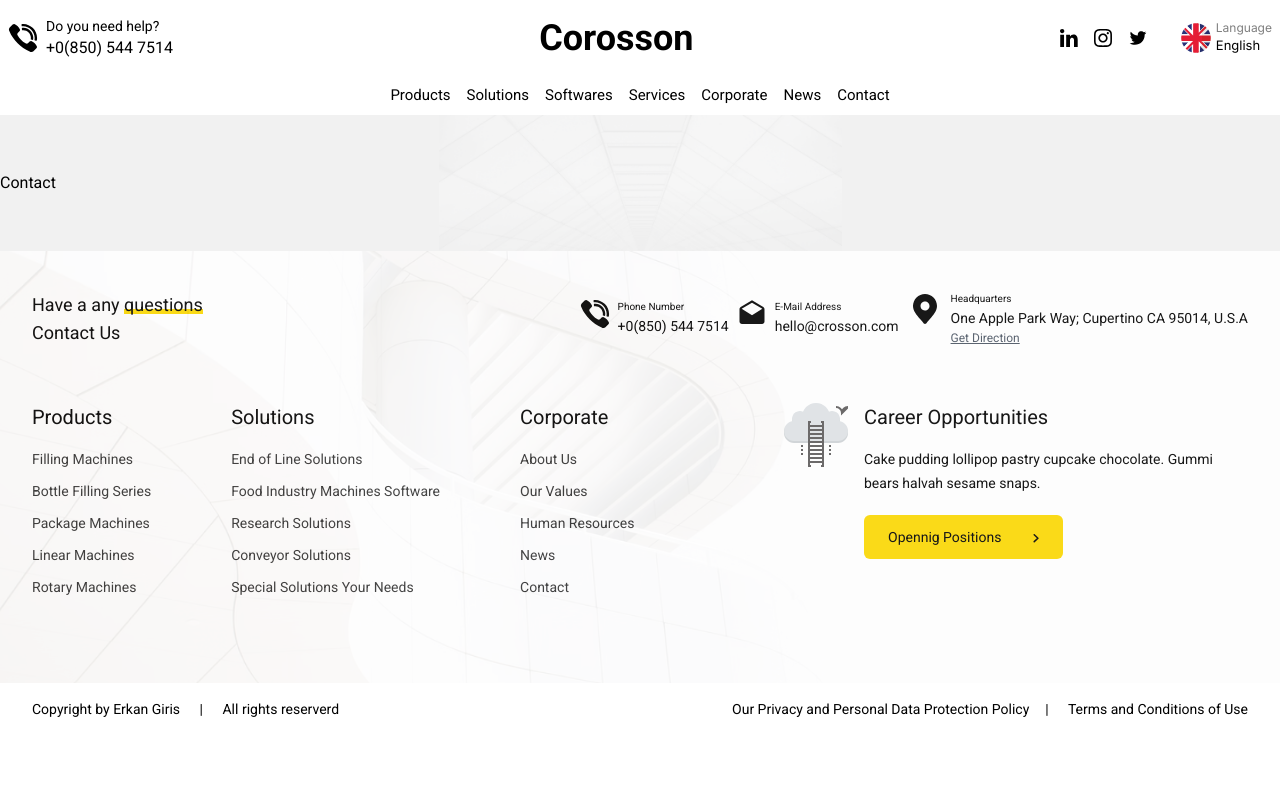
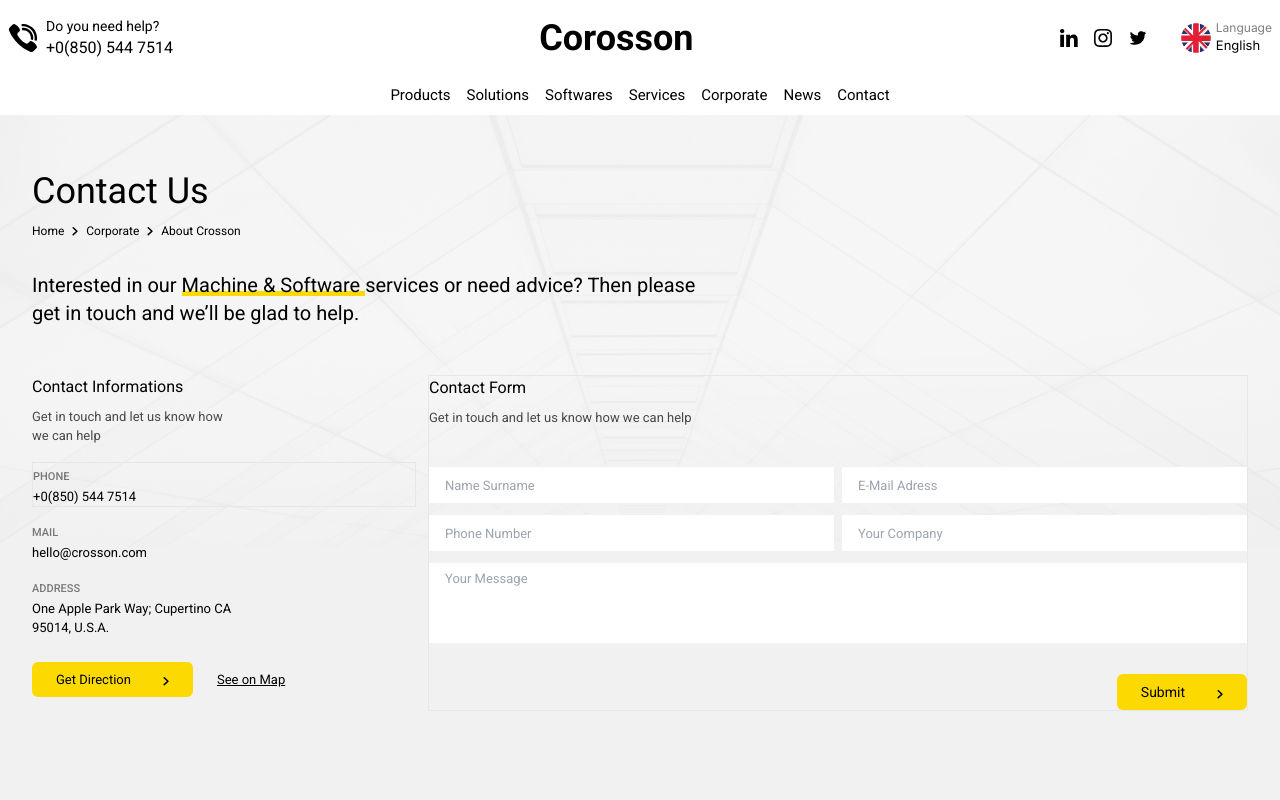
Before and after one commit to ais-sam/nextjs-business-website, a Next.js app: page /contact in a window 1280 px wide. Shown: the top 800 px of the page. Built offline with nearby package versions, Linux system fonts and the light colour scheme.

Commit message:
Add Contact page

```diff
--- /dev/null
+++ b/components/contact/ContactText.js
@@ -0,0 +1,13 @@
+import PageIntro from 'components/shared/PageIntro'
+
+const ContactText = ({className}) => {
+  return (
+    <section className={className}>
+        <PageIntro className="lg:w-[42rem]">
+            Interested in our <span className="underline-yellow z-10"> Machine & Software </span> services or need advice? Then please get in touch and we’ll be glad to help.
+        </PageIntro>
+    </section>
+  )
+}
+
+export default ContactText
--- a/components/services/ServicesText.js
+++ b/components/services/ServicesText.js
@@ -8,7 +8,7 @@
     <section className={className}>
       <PageIntro>
         Since our machines are produced in compliance with the difficult
-        conditions that can be operated 24/7, the{" "}
+        conditions that can be operated 24/7, the
         <span className="underline-yellow z-10">
           possibility of malfunction are very low.
         </span>
--- a/components/shared/Button.js
+++ b/components/shared/Button.js
@@ -1,9 +1,9 @@
 import React from 'react'
 import arrow from "../../public/icons/arrow.svg"
 import Image from 'next/image';
-const Button = ({children}) => {
+const Button = ({children,className}) => {
   return (
-    <button className="flex items-center gap-8 px-6 py-2 text-sm bg-w-yellow rounded-md">
+    <button className={`flex items-center gap-8 px-6 py-2 bg-w-yellow rounded-md ${className ? className: "text-sm"}`}>
       {children}
       <Image className=" translate-y-[2px] w-[6px]" src={arrow} />
     </button>
--- a/components/shared/PageIntro.js
+++ b/components/shared/PageIntro.js
@@ -1,7 +1,7 @@
 
 const PageIntro = ({className,children}) => {
   return (
-    <p className={`${className} text-xl lg:w-3/4 mt-8 mb-6`}>
+    <p className={`${className ? className:"lg:w-3/4"} text-xl  mt-8 mb-6`}>
         {children}
     </p>
   )
--- a/pages/contact.js
+++ b/pages/contact.js
@@ -1,8 +1,65 @@
+import PageTitle from "components/shared/PageTitle"
+import ContactText from "components/contact/ContactText"
+import Button from "components/shared/Button"
 
 
 const Contact = () => {
   return (
-    <div>Contact</div>
+    <div className="container">
+      <PageTitle title="Contact Us"/>
+      <ContactText/>
+      <section className="mt-12 flex flex-col lg:flex-row gap-10 lg:gap-3 mb-9">
+        {/* Contact info */}
+        <div className=" lg:basis-96">
+          <div className="mb-4">
+              <h4 className="text-md mb-2">Contact Informations</h4>
+              <p className="opacity-70 text-[13px] lg:w-48">Get in touch and let us know how we can help</p>
+          </div>
+          <div>
+            {/* phone */}
+            <div className="mb-3 border">
+              <span className="text-[11px] font-medium opacity-50">PHONE</span>
+              <p className="text-[13px]">+0(850) 544 7514</p>
+            </div>
+            {/* mail */}
+            <div className="mb-3">
+              <span className="text-[11px] font-medium opacity-50">MAIL</span>
+              <p className="text-[13px]">hello@crosson.com</p>
+            </div>
+            {/* adress */}
+            <div className="mb-3">
+              <span className="text-[11px] font-medium opacity-50">ADDRESS</span>
+              <p className="text-[13px] lg:w-56">One Apple Park Way; Cupertino CA 95014, U.S.A.</p>
+            </div>
+            {/* Button */}
+            <div className="flex gap-6 items-center mt-6">
+              <Button className="text-[13px]">Get Direction</Button>
+              <span className="underline text-[13px] cursor-pointer">See on Map</span>
+            </div>
+          </div>
+        </div>
+        {/* Contact form */}
+        <div className="border flex-1">
+            <div className="mb-10">
+                <h4 className="text-md mb-2">Contact Form</h4>
+                <p className="opacity-70 text-[13px]">Get in touch and let us know how we can help</p>
+            </div>
+            {/* Inputs */}
+            <form>
+              <div className="grid lg:grid-cols-2 gap-x-2 gap-y-3">
+                <input type="text" className="p-[6px] pl-4 placeholder:text-[13px] outline-none" placeholder="Name Surname"/>
+                <input type="email" className="p-[6px] pl-4 placeholder:text-[13px] outline-none" placeholder="E-Mail Adress"/>
+                <input type="tel" className="p-[6px] pl-4 placeholder:text-[13px] outline-none" placeholder="Phone Number"/>
+                <input type="text" className="p-[6px] pl-4 placeholder:text-[13px] outline-none" placeholder="Your Company"/>
+              </div>
+              <textarea className="w-full mt-3 placeholder:text-[13px] p-[6px] pl-4 h-20 resize-none outline-none" placeholder="Your Message"/>
+                <div className="mt-6 flex justify-end">
+                  <Button type="submit">Submit</Button>
+                </div>
+            </form>
+        </div>
+      </section>
+    </div>
   )
 }
 
```
